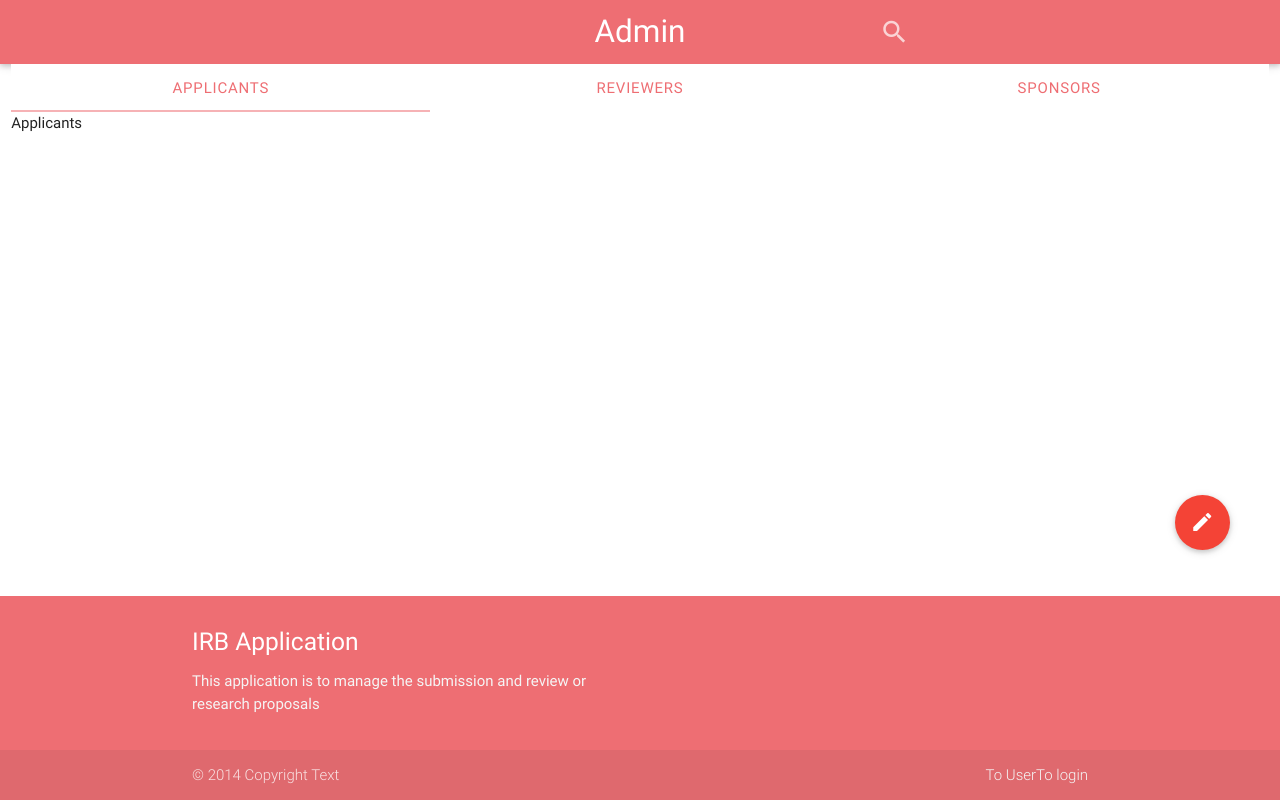
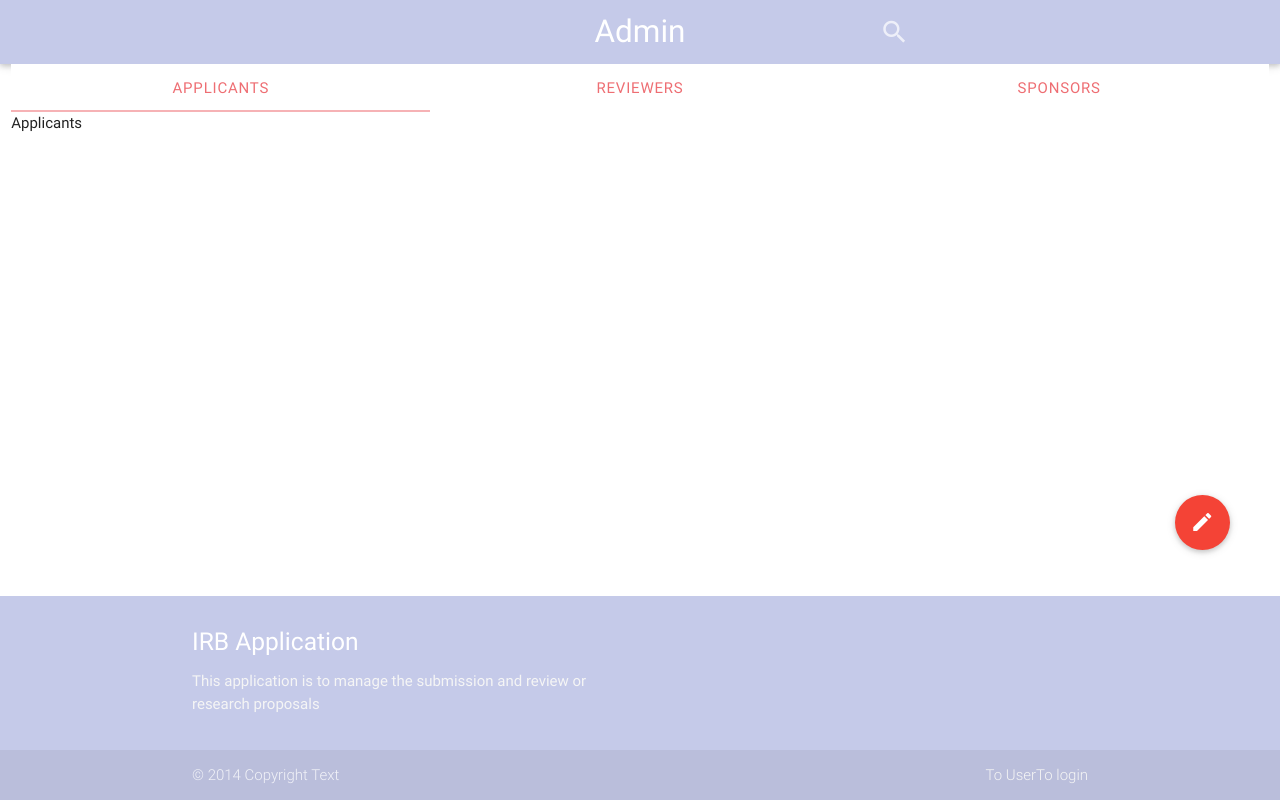
Before and after one commit to nanaKwadwo/webTechIRBG13, a PHP site: page /AdminPage.php in a window 1280 px wide. Run offline with PHP 8.4, Linux system fonts and the light colour scheme; some libraries are stand-ins or nearby versions.

Commit message:
modifications

```diff
--- a/AdminPage.php
+++ b/AdminPage.php
@@ -14,7 +14,7 @@
 <body>
     <header>
         <nav>
-            <div class="nav-wrapper">
+            <div class="nav-wrapper  indigo lighten-4">
                 <a href="#" class="brand-logo center">Admin</a>
                 <div class="row">
                     <div class="col s4 right">
@@ -72,7 +72,7 @@
 
     </main>
 
-    <footer class="page-footer">
+    <footer class="page-footer  indigo lighten-4">
         <div class="container">
             <div class="row">
                 <div class="col l6 s12">
```
